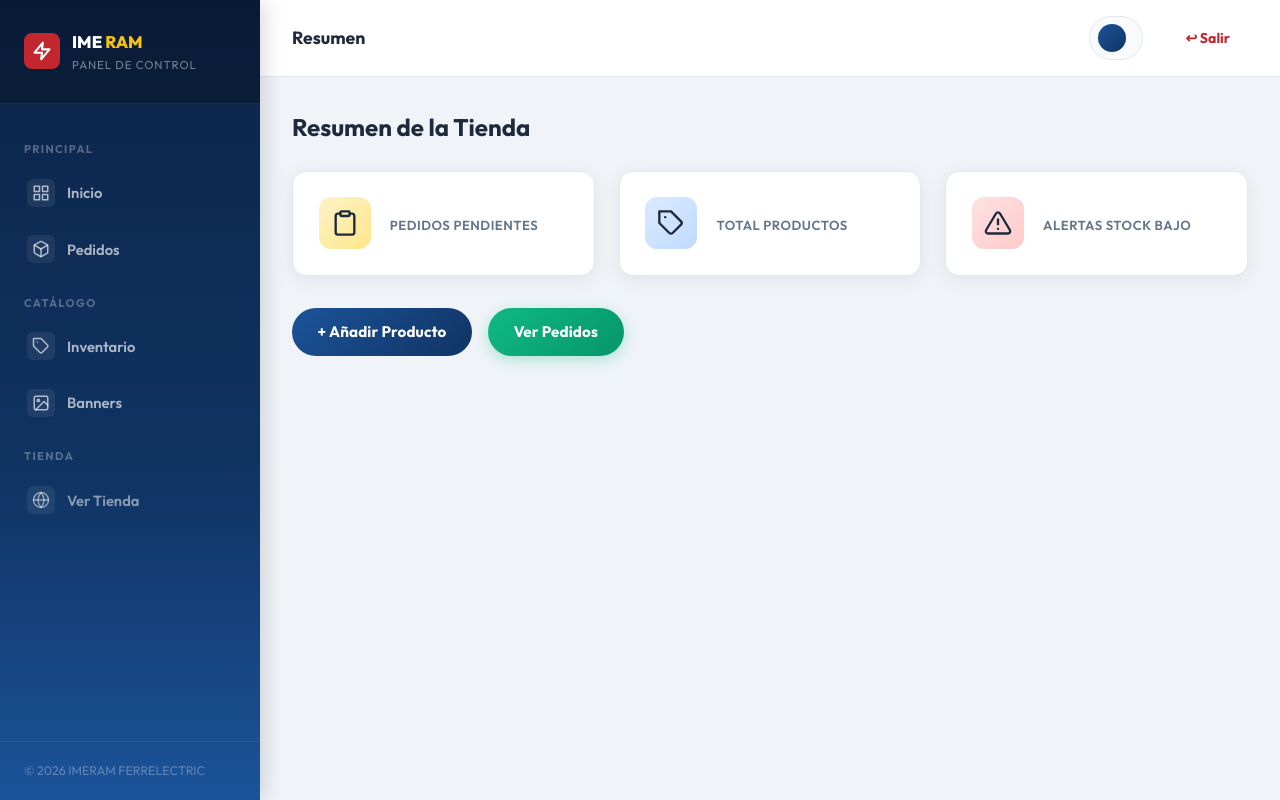
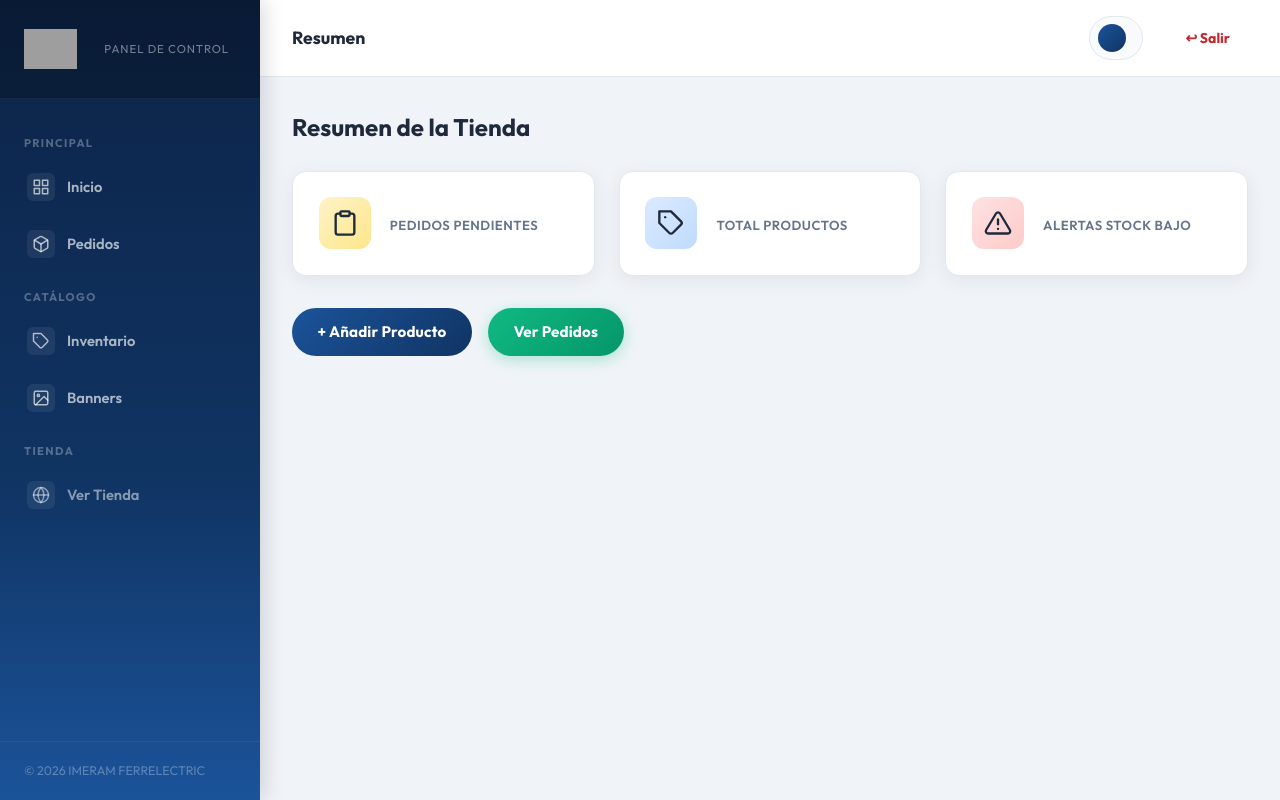
Before and after one commit to alemherb-sketch/IME-RAM, a Django app: template templates/dashboard/home.html in a window 1280 px wide. Run offline with Django 5.2, Linux system fonts and the light colour scheme; the template is opened without the code that fills it, so the values that code supplies are empty; grey boxes are pictures that could not be loaded.

Commit message:
Añadir logo en imagen a la interfaz principal y administrativa

```diff
--- a/static/css/style.css
+++ b/static/css/style.css
@@ -1702,3 +1702,10 @@ footer {
     .breadcrumb { font-size: 0.78rem; }
     .btn { padding: 0.7rem 1.3rem; }
 }
+
+/* Custom Logo Styles */
+.brand-logo-img { max-height: 45px; width: auto; object-fit: contain; vertical-align: middle; transition: transform 0.2s ease; }
+.brand-logo-img:hover { transform: scale(1.05); }
+.footer-brand .brand-logo-img { max-height: 60px; margin-bottom: 15px; }
+.sidebar-header .brand-logo-img { max-height: 40px; margin-right: 10px; }
+.login-box .brand-logo-img { max-height: 80px; margin-bottom: 1rem; }
--- a/templates/dashboard/base_dashboard.html
+++ b/templates/dashboard/base_dashboard.html
@@ -18,11 +18,8 @@
     <!-- SIDEBAR -->
     <aside class="sidebar" id="sidebar">
         <div class="sidebar-header">
-            <div class="logo-icon" style="width:36px;height:36px;background:var(--primary-red);border-radius:8px;display:flex;align-items:center;justify-content:center;flex-shrink:0;">
-                <svg width="20" height="20" viewBox="0 0 24 24" fill="none" stroke="white" stroke-width="2.5" stroke-linecap="round" stroke-linejoin="round"><polygon points="13 2 3 14 12 14 11 22 21 10 12 10 13 2"></polygon></svg>
-            </div>
-            <div class="brand">
-                IME <span>RAM</span>
+            <img src="{% static 'img/logo.png' %}" alt="IME RAM Logo" class="brand-logo-img">
+            <div class="brand" style="margin-left:5px;">
                 <small>Panel de Control</small>
             </div>
         </div>
--- a/templates/dashboard/login.html
+++ b/templates/dashboard/login.html
@@ -23,7 +23,9 @@
 </head>
 <body>
     <div class="login-box">
-        <div class="logo">IME <span>RAM</span></div>
+        <div class="logo">
+            <img src="{% static 'img/logo.png' %}" alt="IME RAM Logo" class="brand-logo-img">
+        </div>
         <p style="color: #64748b; margin-bottom: 2rem;">Panel de Administración</p>
 
         {% if messages %}
```
Also changed, not shown: templates/base.html (+4 -6 lines).
